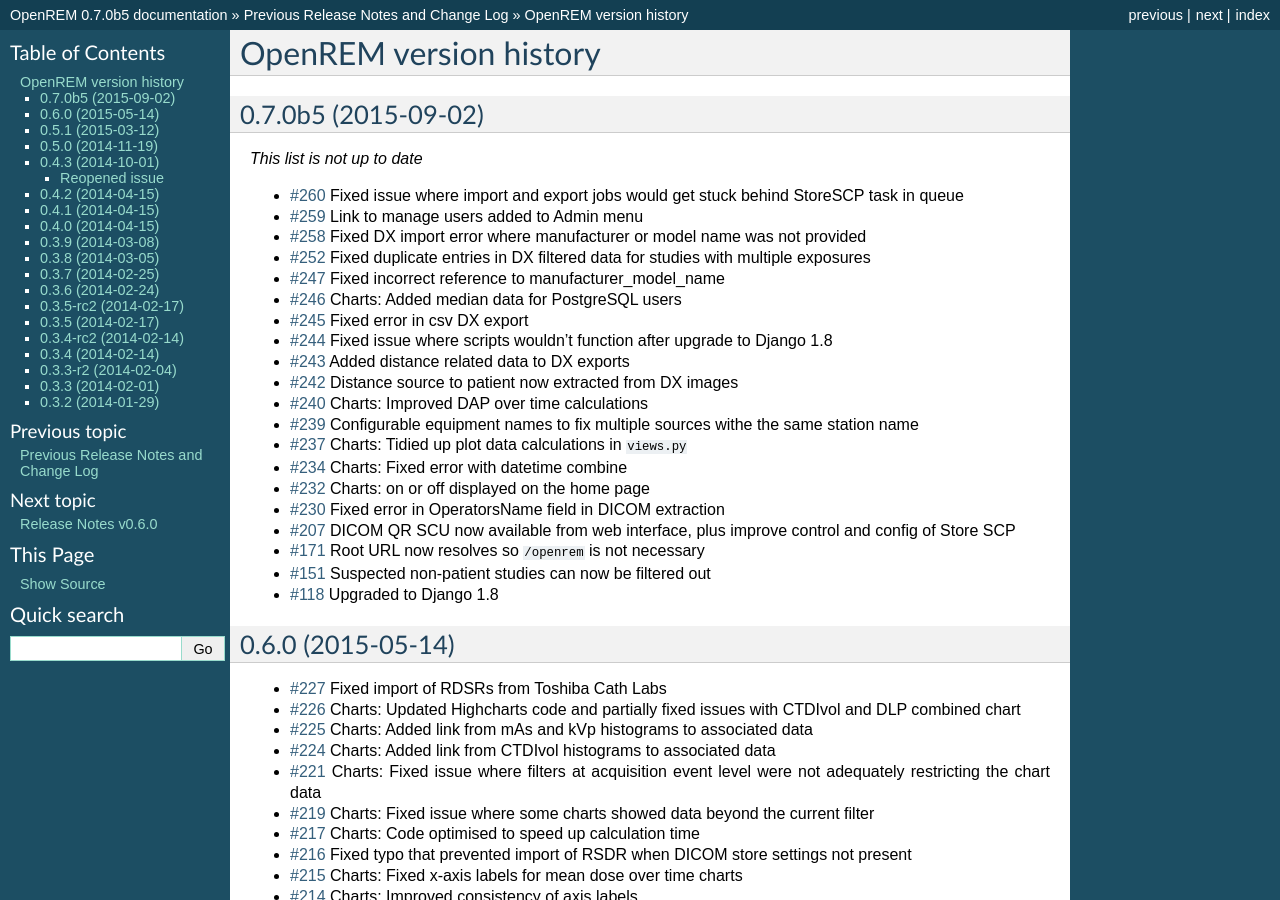
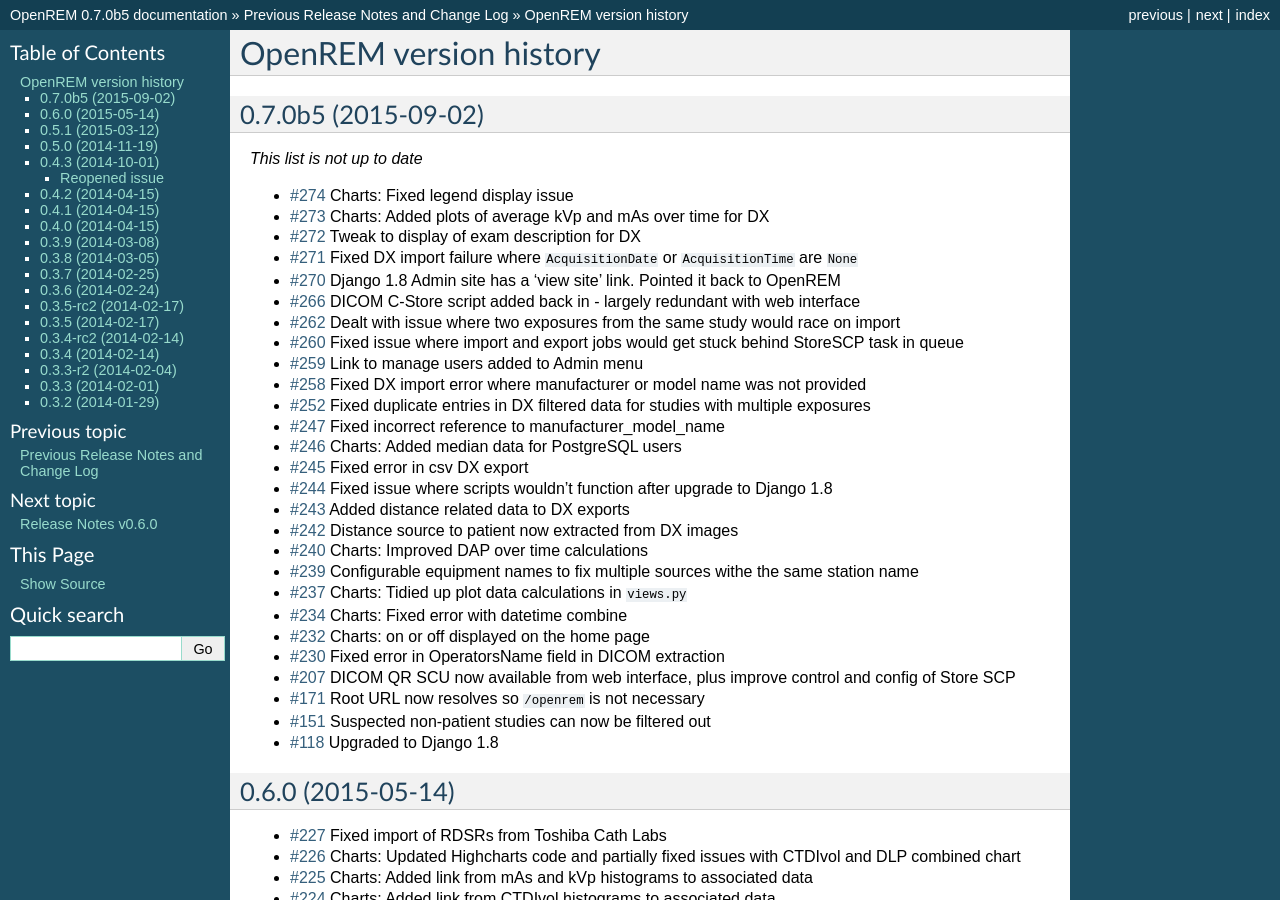
Before and after one commit to ckswilliams/modOpenREM, a Sphinx documentation site: the page built from docs/changes.rst, in a window 1280 px wide and 900 px high. Built offline with Sphinx 7.4.7, drawn with Linux system fonts in a browser that asks for light colours.

Commit message:
Completed the update of the currently fixed or closed issues for 0.7

```diff
--- a/docs/changes.rst
+++ b/docs/changes.rst
@@ -6,6 +6,13 @@
 --------------------
 *This list is not up to date*
 
+* `#274`_  Charts: Fixed legend display issue
+* `#273`_  Charts: Added plots of average kVp and mAs over time for DX
+* `#272`_  Tweak to display of exam description for DX
+* `#271`_  Fixed DX import failure where ``AcquisitionDate`` or ``AcquisitionTime`` are ``None``
+* `#270`_  Django 1.8 Admin site has a 'view site' link. Pointed it back to OpenREM
+* `#266`_  DICOM C-Store script added back in - largely redundant with web interface
+* `#262`_  Dealt with issue where two exposures from the same study would race on import
 * `#260`_  Fixed issue where import and export jobs would get stuck behind StoreSCP task in queue
 * `#259`_  Link to manage users added to Admin menu
 * `#258`_  Fixed DX import error where manufacturer or model name was not provided
```
